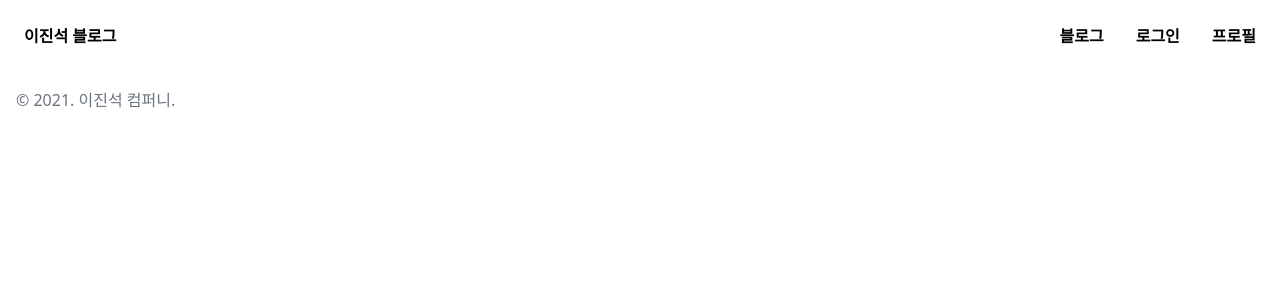
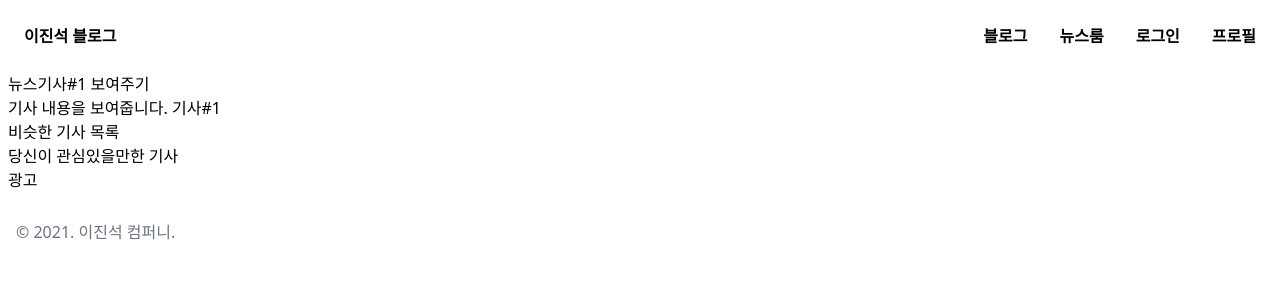
Before and after one commit to allieus/myproj-react, a React (Create React App) app: page /news/1 in a window 1280 px wide. Shown: the top 300 px of the page. Built offline with nearby package versions, Linux system fonts and the light colour scheme; no server answers.

Commit message:
news article 목록 구현 및 디테일 기본 구현

```diff
--- a/package.json
+++ b/package.json
@@ -7,6 +7,7 @@
     "@testing-library/react": "^12.0.0",
     "@testing-library/user-event": "^13.2.1",
     "axios": "^0.24.0",
+    "axios-hooks": "^3.0.0",
     "react": "^17.0.2",
     "react-dom": "^17.0.2",
     "react-router-dom": "6",
--- a/src/App.js
+++ b/src/App.js
@@ -3,6 +3,8 @@ import TopNav from 'components/TopNav';
 import Login from 'pages/accounts/Login';
 import Profile from 'pages/accounts/Profile';
 import PageBlogIndex from 'pages/blog/PageBlogIndex';
+import PageNewsArticleDetail from 'pages/news/PageNewsArticleDetail';
+import PageNewsIndex from 'pages/news/PageNewsIndex';
 import { Navigate, Route, Routes } from 'react-router-dom';
 import PageBlogDetail from './pages/blog/PageBlogDetail';
 import PageBlogForm from './pages/blog/PageBlogForm';
@@ -20,6 +22,8 @@ function App() {
         <Route path="/blog/new/" element={<PageBlogForm />} />
         <Route path="/blog/:postId/" element={<PageBlogDetail />} />
         <Route path="/blog/:postId/edit/" element={<PageBlogForm />} />
+        <Route path="/news/" element={<PageNewsIndex />} />
+        <Route path="/news/:articleId/" element={<PageNewsArticleDetail />} />
         {/* <Route path="/reviews/" element={<ReviewList />} />
         <Route path="/reviews/new/" element={<ReviewForm />} />
         <Route path="/reviews/:reviewId/edit/" element={<ReviewForm />} />
--- a/src/components/TopNav.jsx
+++ b/src/components/TopNav.jsx
@@ -1,26 +1,37 @@
 import { NavLink } from 'react-router-dom';
 
 function TopNav() {
-  return (<div className='my-3'>
-    <div className='flex place-content-between gap-4'>
-      <NavLink to='/' className='px-4 py-3 font-semibold'>이진석 블로그</NavLink>
-      <div className='flex'>
-        <MyLink to='/blog/'>블로그</MyLink>
-        <MyLink to='/accounts/login/'>로그인</MyLink>
-        <MyLink to='/accounts/profile/'>프로필</MyLink>
+  return (
+    <div className="my-3">
+      <div className="flex place-content-between gap-4">
+        <NavLink to="/" className="px-4 py-3 font-semibold">
+          이진석 블로그
+        </NavLink>
+        <div className="flex">
+          <MyLink to="/blog/">블로그</MyLink>
+          <MyLink to="/news/">뉴스룸</MyLink>
+          <MyLink to="/accounts/login/">로그인</MyLink>
+          <MyLink to="/accounts/profile/">프로필</MyLink>
+        </div>
       </div>
     </div>
-  </div>);
+  );
 }
 
 function MyLink({ to, children }) {
-  return (<NavLink
-    to={to}
-    className={({ isActive }) => baseClassName + ' ' + (isActive ? 'border-b-4 border-red-400' : '')}>
-    {children}
-  </NavLink>);
+  return (
+    <NavLink
+      to={to}
+      className={({ isActive }) =>
+        baseClassName + ' ' + (isActive ? 'border-b-4 border-red-400' : '')
+      }
+    >
+      {children}
+    </NavLink>
+  );
 }
 
-const baseClassName = 'px-4 pt-3 pb-2 font-semibold hover:bg-red-200 hover:text-red-500 hover:text-white';
+const baseClassName =
+  'px-4 pt-3 pb-2 font-semibold hover:bg-red-200 hover:text-red-500 hover:text-white';
 
 export default TopNav;
--- /dev/null
+++ b/src/components/news/ArticleDetail.jsx
@@ -0,0 +1,6 @@
+function ArticleDetail({ articleId }) {
+  // TODO: 데이터 통신
+  return <div>기사 내용을 보여줍니다. 기사#{articleId}</div>;
+}
+
+export default ArticleDetail;
--- /dev/null
+++ b/src/components/news/ArticleList.jsx
@@ -0,0 +1,22 @@
+import useAxios from 'axios-hooks';
+import DebugStates from 'components/DebugStates';
+import ArticleSummary from './ArticleSummary';
+
+function ArticleList() {
+  const [{ data: articleList, loading, error }, refetch] = useAxios(
+    'http://localhost:8000/news/api/articles/',
+  );
+
+  return (
+    <div>
+      <h3>뉴스 기사 목록을 보여줄 것입니다.</h3>
+      {loading && '로딩 중 ...'}
+      {error && '로딩 중 에러가 발생했습니다.'}
+      {articleList &&
+        articleList.map((article) => <ArticleSummary article={article} />)}
+      <DebugStates articleList={articleList} loading={loading} error={error} />
+    </div>
+  );
+}
+
+export default ArticleList;
--- /dev/null
+++ b/src/components/news/ArticleSummary.jsx
@@ -0,0 +1,11 @@
+import { Link } from 'react-router-dom';
+
+function ArticleSummary({ article }) {
+  return (
+    <div>
+      요약 :<Link to={`/news/${article.id}/`}>{article.title}</Link>
+    </div>
+  );
+}
+
+export default ArticleSummary;
--- /dev/null
+++ b/src/pages/news/PageNewsArticleDetail.jsx
@@ -0,0 +1,21 @@
+import { useParams } from 'react-router-dom';
+import ArticleDetail from 'components/news/ArticleDetail';
+
+function PageNewsArticleDetail() {
+  const { articleId } = useParams();
+
+  return (
+    <div>
+      <h2>뉴스기사#{articleId} 보여주기</h2>
+      <ArticleDetail articleId={articleId} />
+
+      <h3>비슷한 기사 목록</h3>
+
+      <h3>당신이 관심있을만한 기사</h3>
+
+      <h3>광고</h3>
+    </div>
+  );
+}
+
+export default PageNewsArticleDetail;
--- /dev/null
+++ b/src/pages/news/PageNewsIndex.jsx
@@ -0,0 +1,18 @@
+// 뉴스 서비스의 대문 페이지
+
+import ArticleList from 'components/news/ArticleList';
+
+function PageNewsIndex() {
+  return (
+    <div>
+      <h2>뉴스 페이지</h2>
+      <ArticleList />
+
+      <h2>뉴스 추천</h2>
+
+      <h2>광고</h2>
+    </div>
+  );
+}
+
+export default PageNewsIndex;
```
Also changed, not shown: 1 other file (tests, documents, lock files or other folders).
